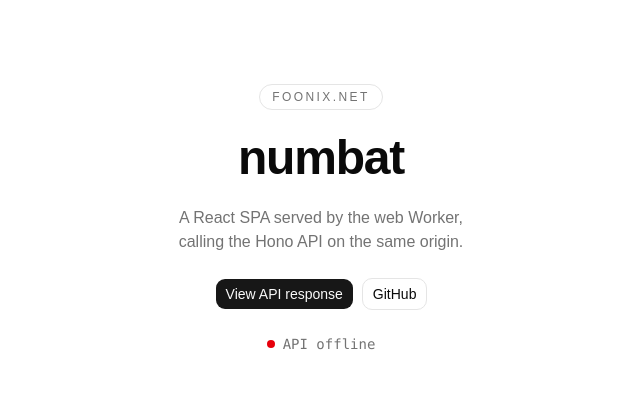
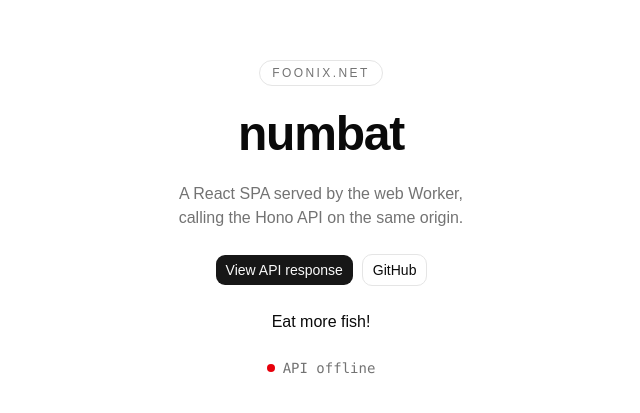
Before and after one commit to saxeum/numbat, a React (Vite) app in the folder apps/web/: page / in a window 1280 px wide. Shown: the part 181-594 px from the top of the page, without its empty margins (319-959 px from the left). Built offline with nearby package versions, Linux system fonts and the light colour scheme; no server answers.

Commit message:
add fish message

```diff
--- a/apps/web/src/routes/home.tsx
+++ b/apps/web/src/routes/home.tsx
@@ -43,6 +43,7 @@ export function HomePage() {
             </a>
           </Button>
         </div>
+        <div>Eat more fish!</div>
         <p
           className="inline-flex items-center gap-2 font-mono text-sm text-muted-foreground"
           aria-live="polite"
```
